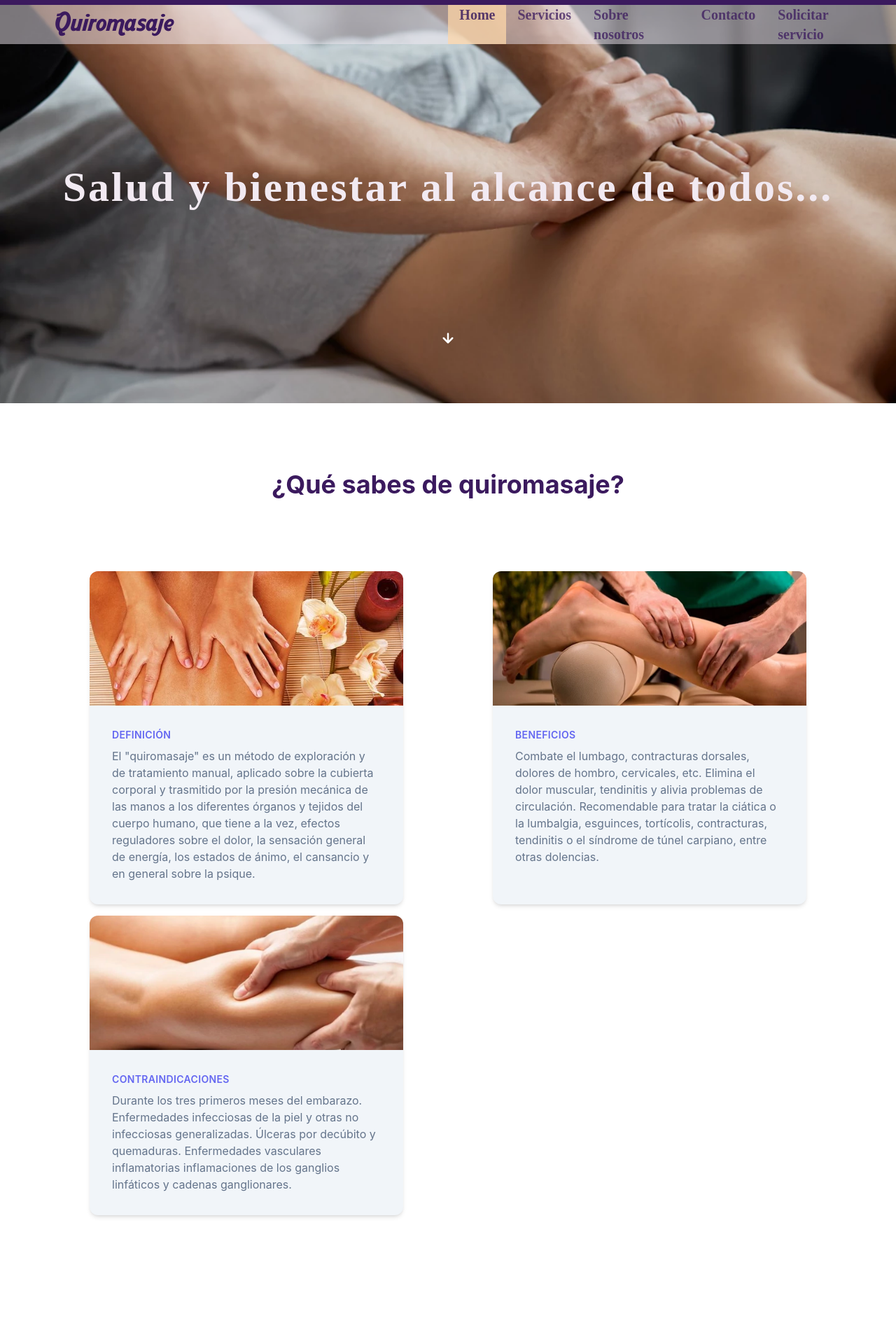
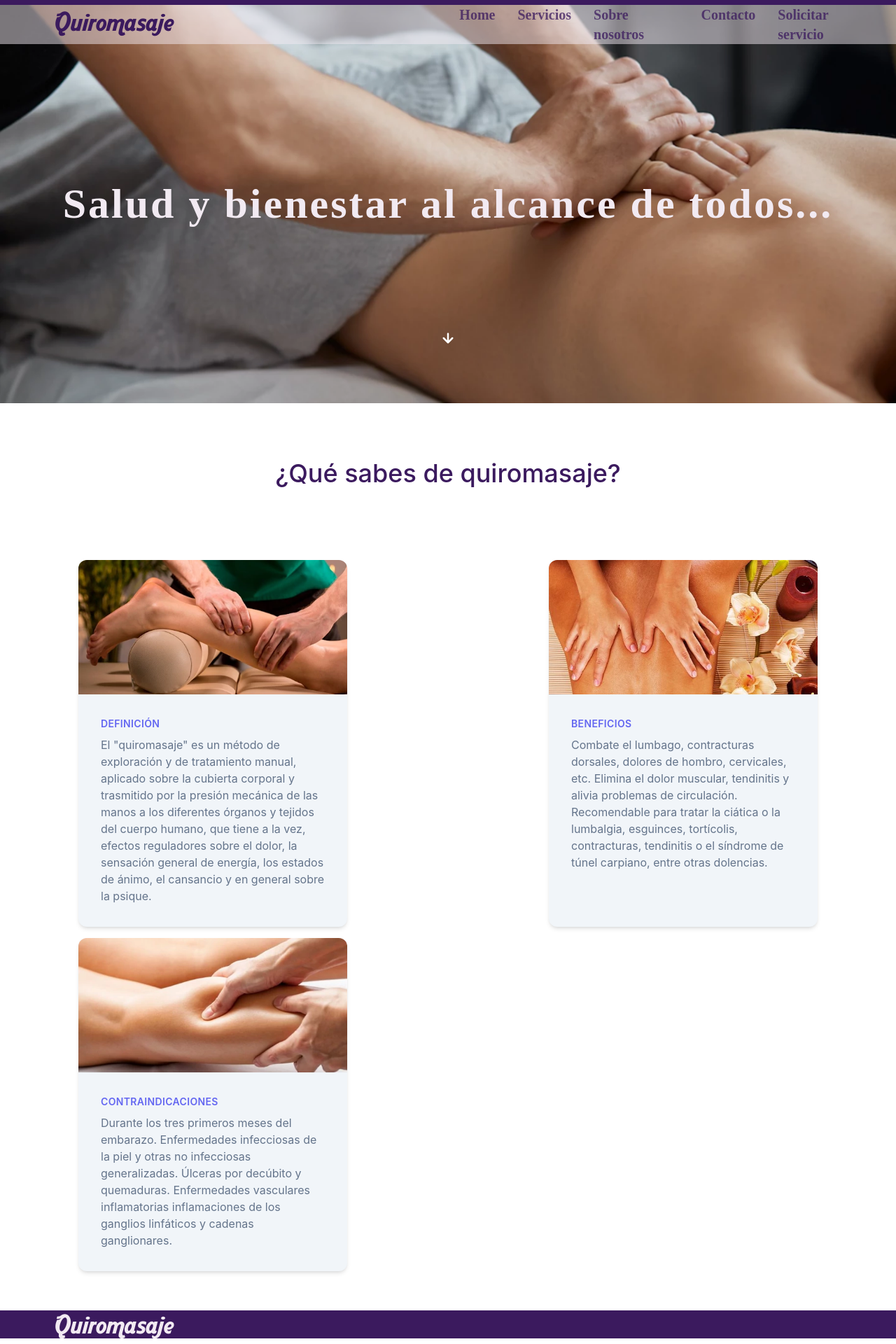
Before and after one commit to Dolo86rv/webclinic, a React (Create React App) app: page / in a window 1280 px wide. Shown: the part 49-1969 px from the top of the page at 70% size. Before the commit the page ends 1873 px from the top, so only its background shows below. Built offline with nearby package versions, Linux system fonts and the light colour scheme; a web font is replaced by a local one.

Commit message:
se agrega el Footer

```diff
--- a/src/Component/Footer/index.js
+++ b/src/Component/Footer/index.js
@@ -1,7 +1,12 @@
 import React from 'react'
+import { HashLink as Link } from 'react-router-hash-link'
 
 export const Footer = () => {
   return (
-    <div>Footer</div>
+    <footer className="bg-c-malva mt-12 sticky top-full">
+      <div className="max-w-7xl">
+        <Link className="logo text-3xl text-c-fondo ml-2 pb-2 sm:text-4xl sm:ml-20 sm:mr-2" to='/'>Quiromasaje</Link>
+      </div>
+    </footer>
   )
 }
--- a/src/Component/Header/index.js
+++ b/src/Component/Header/index.js
@@ -5,45 +5,14 @@ import instagram from '../../img/instagram-28x.webp'
 import whatsapp from '../../img/whatsapp-28x28.webp'
 import twitter from '../../img/twitt-28x28.webp'
 import facebook from '../../img/facebok-28x28.webp'
-import Menu from '../../img/menu-ham.png'
 import { Fecha } from '../Fecha'
+import { Navbar } from './navbar'
 //import cuerpo from '../../img/cuerpo160x79.png'
-const menu=[{
-  id:'home',
-  description:'Home',
-  href:'/',
-  subMenu:[]
-},
-{
-  id:'servicio',
-  description:'Servicios',
-  href:'/servicio',
-  subMenu:[]
-},
-{
-  id:'nosotros',
-  description:'Sobre nosotros',
-  href:'/nosotros',
-  subMenu:[]
-},
-{
-  id:'contacto',
-  description:'Contacto',
-  href:'/contacto',
-  subMenu:[]
-},
-{
-  id:'solicitarServicio',
-  description:'Solicitar servicio',
-  href:'/solicitarservicio',
-  subMenu:[]
-},
-]
 
 export const Header = () => {
 
   return (
-    <header className="header fixed top-0 h-36 s:h-28 w-full">
+    <header className="header fixed top-0 h-36 s:h-28 w-full z-50 overflow-hidden">
       <div className="flex justify-between flex-wrap h-20 s:h-14 items-center bg-c-malva ">
         <div className="flex justify-between items-center ml-1 sm:ml-4">
           <Link className="flex-none" to='/'>
@@ -69,18 +38,7 @@ export const Header = () => {
           </button>
         </form>
       </div>
-      <nav className="flex justify-between items-center h-14 bg-c-fondo bg-opacity-50">
-        <a className="logo text-3xl text-c-malva ml-2 pb-2 sm:text-4xl sm:ml-20 sm:mr-2" href='/'>Quiromasaje</a>
-        <ul className="hidden ml-96 sm:flex">
-          {menu.map((item)=>(
-            <Link key={item.id} to={item.href} className={`${ item.description ==='Home' ? "bg-orange-200"
-            : ""} texto2 text-xl font-bold px-4 opacity-75 hover:bg-orange-200 text-c-malva`}><strong className="">{item.description}</strong></Link>
-          ))}
-        </ul>
-        <div className="mx-2 flex-none">
-          <img src={Menu} alt="" className="sm:hidden px-2"/>
-        </div>
-      </nav>
+      <Navbar />
     </header>
   )
 }
--- /dev/null
+++ b/src/Component/Header/navbar.js
@@ -0,0 +1,58 @@
+import React, { useState } from 'react'
+import { HashLink as Link } from 'react-router-hash-link'
+import Menu from '../../img/menu-ham.png'
+
+const menu=[{
+        id:'home',
+        description:'Home',
+        href:'/',
+        subMenu:[]
+    },
+    {
+        id:'servicio',
+        description:'Servicios',
+        href:'/servicio',
+        subMenu:[]
+    },
+    {
+        id:'nosotros',
+        description:'Sobre nosotros',
+        href:'/nosotros',
+        subMenu:[]
+    },
+    {
+        id:'contacto',
+        description:'Contacto',
+        href:'/contacto',
+        subMenu:[]
+    },
+    {
+        id:'solicitarServicio',
+        description:'Solicitar servicio',
+        href:'/solicitarservicio',
+        subMenu:[]
+}]
+
+export const Navbar = () => {
+    const [isActive, setActive]=useState(false)
+
+    const handleClick=()=>{
+       setActive(!isActive)
+    }
+
+
+    return (
+    <nav className="flex justify-between items-center h-14 bg-c-fondo bg-opacity-50">
+        <Link className="logo text-3xl text-c-malva ml-2 pb-2 sm:text-4xl sm:ml-20 sm:mr-2" to='/'>Quiromasaje</Link>
+
+        <ul className="hidden ml-96 sm:flex">
+        {menu.map((item)=>(
+            <Link key={item.id} to={item.href} onClick={handleClick}  className={`${ isActive ? "active:bg-orange-200"
+            : ""} texto2 text-xl font-bold px-4 opacity-75 hover:bg-orange-200 text-c-malva`}><strong className="">{item.description}</strong></Link>
+        ))}
+        </ul>
+        <div className="mx-2 flex-none">
+            <img src={Menu} alt="" className="sm:hidden px-2"/>
+        </div>
+    </nav>
+)}
--- a/src/Component/Home/index.js
+++ b/src/Component/Home/index.js
@@ -14,15 +14,15 @@ export const Home = () => {
 
 
   return (
-    <div className="flex flex-col flex-grow ">
-      <div className="flex flex-col justify-end items-end mt-14 h-full s:justify-center s:items-center ">
-          <div className="shrink-0">
+    <div className="flex-grow mt-14">
+      <div className="flex flex-col justify-end items-end max-w-xs overflow-hidden s:max-w-full s:justify-center s:items-center ">
+          <div className="w-full">
             <img className="object-cover" src={chiromassage} alt='' width='100%' />
           </div>
-          <div className="absolute mt-8 mb-20">
-            <p className="texto2 text-xl font-bold text-c-fondo tracking-wider flex-none sm:text-6xl">Salud y bienestar al alcance de todos...</p>
+          <div className="absolute p-8 z-0">
+            <p className="texto2 text-xl font-bold text-c-fondo tracking-wider flex-none sm:text-4xl md:text-6xl">Salud y bienestar al alcance de todos...</p>
           </div>
-          <div className='absolute mt-96'>
+          <div className='absolute mt-96 hidden sm:block'>
             <Link to='/'>
               <img className="" src={arrow} alt="" width={30} height={30} />
             </Link>
--- a/src/Component/Home/section1.js
+++ b/src/Component/Home/section1.js
@@ -26,19 +26,19 @@ const listData=[
 
 export const Section1 = () => {
   return (
-    <div className="mt-24 mb-20">
-      <h1 className="text-center text-c-malva text-xl pb-24 sm:text-4xl font-bold">¿Qué sabes de quiromasaje?</h1>
-      <div className="flex flex-wrap justify-between mx-0 sm:mx-32">
+    <div className="pt-20">
+      <h1 className="text-center text-c-malva text-xl pb-24 font-medium sm:text-4xl">¿Qué sabes de quiromasaje?</h1>
+      <div className="flex flex-wrap justify-between px-8 mx-0 sm:mx-20">
       {listData.map((item)=>(
-      <div key={item.id} className="max-w-md my-2 bg-slate-100 rounded-xl shadow-md overflow-hidden">
-        <div className="">
+      <div key={item.id} className="max-w-sm my-2 bg-slate-100 rounded-xl shadow-md overflow-hidden">
+        <div>
           { item.id === 'definicion' ?
             <div className="md:shrink-0">
-              <img className="h-48 w-full object-cover" src={Quiro1} alt="data" />
+              <img className="h-48 w-full object-cover" src={Quiro2} alt="data" />
             </div>
           : item.id === 'beneficios' ?
             <div className="md:shrink-0">
-              <img className="h-48 w-full object-cover" src={Quiro2} alt="data" />
+              <img className="h-48 w-full object-cover" src={Quiro1} alt="data" />
             </div>
           : <div className="md:shrink-0">
               <img className="h-48 w-full object-cover" src={Quiro3} alt="data" />
--- a/src/Component/Layout/index.js
+++ b/src/Component/Layout/index.js
@@ -3,16 +3,20 @@ import { Header } from '../Header'
 import { Home } from '../Home'
 import { BrowserRouter, Routes, Route } from 'react-router-dom'
 import { Servicio } from '../Servicios'
+import { Footer } from '../Footer'
 
 export const Layout = () => {
   return (
     <>
     <BrowserRouter>
       <Header />
-        <Routes>
+      <main className="flex-1 flex-grow">
+      <Routes>
           <Route exact path='/' element={<Home />}/>
           <Route exact path='/servicio' element={<Servicio />}/>
         </Routes>
+      </main>
+      <Footer />
     </BrowserRouter>
     </>
   )
--- a/src/Component/Servicios/index.js
+++ b/src/Component/Servicios/index.js
@@ -2,6 +2,14 @@ import React from 'react'
 
 export const Servicio = () => {
   return (
-    <div>Servicio</div>
+    <div className="flex-grow w-full mt-28">
+      <p>Servicio</p>
+      <p>Servicio</p>
+      <p>Servicio</p>
+      <p>Servicio</p>
+      <p>Servicio</p>
+      <p>Servicio</p>
+      <p>Servicio</p>
+    </div>
   )
 }
--- a/src/assets/main.css
+++ b/src/assets/main.css
@@ -615,8 +615,20 @@ select {
 .absolute {
   position: absolute;
 }
+.sticky {
+  position: sticky;
+}
+.top-full {
+  top: 100%;
+}
 .top-0 {
   top: 0px;
+}
+.z-50 {
+  z-index: 50;
+}
+.z-0 {
+  z-index: 0;
 }
 .mx-3 {
   margin-left: 0.75rem;
@@ -645,14 +657,17 @@ select {
 .ml-8 {
   margin-left: 2rem;
 }
+.mt-12 {
+  margin-top: 3rem;
+}
+.ml-2 {
+  margin-left: 0.5rem;
+}
 .ml-1 {
   margin-left: 0.25rem;
 }
 .mr-4 {
   margin-right: 1rem;
-}
-.ml-2 {
-  margin-left: 0.5rem;
 }
 .ml-96 {
   margin-left: 24rem;
@@ -660,20 +675,14 @@ select {
 .mt-14 {
   margin-top: 3.5rem;
 }
-.mt-8 {
-  margin-top: 2rem;
-}
-.mb-20 {
-  margin-bottom: 5rem;
-}
 .mt-96 {
   margin-top: 24rem;
 }
-.mt-24 {
-  margin-top: 6rem;
-}
 .mt-2 {
   margin-top: 0.5rem;
+}
+.mt-28 {
+  margin-top: 7rem;
 }
 .flex {
   display: flex;
@@ -690,14 +699,20 @@ select {
 .h-14 {
   height: 3.5rem;
 }
-.h-full {
-  height: 100%;
-}
 .h-48 {
   height: 12rem;
 }
 .w-full {
   width: 100%;
+}
+.max-w-7xl {
+  max-width: 80rem;
+}
+.max-w-xs {
+  max-width: 20rem;
+}
+.max-w-sm {
+  max-width: 24rem;
 }
 .max-w-md {
   max-width: 28rem;
@@ -705,10 +720,10 @@ select {
 .flex-none {
   flex: none;
 }
-.shrink-0 {
-  flex-shrink: 0;
+.flex-1 {
+  flex: 1 1 0%;
 }
-.flex-grow {
+.grow {
   flex-grow: 1;
 }
 .flex-col {
@@ -757,10 +772,6 @@ select {
   --tw-bg-opacity: 1;
   background-color: rgb(242 234 242 / var(--tw-bg-opacity));
 }
-.bg-orange-200 {
-  --tw-bg-opacity: 1;
-  background-color: rgb(254 215 170 / var(--tw-bg-opacity));
-}
 .bg-slate-100 {
   --tw-bg-opacity: 1;
   background-color: rgb(241 245 249 / var(--tw-bg-opacity));
@@ -782,11 +793,18 @@ select {
   padding-left: 1rem;
   padding-right: 1rem;
 }
+.px-8 {
+  padding-left: 2rem;
+  padding-right: 2rem;
+}
+.pb-2 {
+  padding-bottom: 0.5rem;
+}
 .pr-4 {
   padding-right: 1rem;
 }
-.pb-2 {
-  padding-bottom: 0.5rem;
+.pt-20 {
+  padding-top: 5rem;
 }
 .pb-24 {
   padding-bottom: 6rem;
@@ -808,6 +826,9 @@ select {
 }
 .font-bold {
   font-weight: 700;
+}
+.font-medium {
+  font-weight: 500;
 }
 .font-semibold {
   font-weight: 600;
@@ -867,15 +888,15 @@ select {
   --tw-text-opacity: 1;
   color: rgb(59 26 94 / var(--tw-text-opacity));
 }
+.active\:bg-orange-200:active {
+  --tw-bg-opacity: 1;
+  background-color: rgb(254 215 170 / var(--tw-bg-opacity));
+}
 @media (min-width: 640px) {
 
-  .sm\:mx-32 {
-    margin-left: 8rem;
-    margin-right: 8rem;
-  }
-
-  .sm\:ml-4 {
-    margin-left: 1rem;
+  .sm\:mx-20 {
+    margin-left: 5rem;
+    margin-right: 5rem;
   }
 
   .sm\:ml-20 {
@@ -884,6 +905,14 @@ select {
 
   .sm\:mr-2 {
     margin-right: 0.5rem;
+  }
+
+  .sm\:ml-4 {
+    margin-left: 1rem;
+  }
+
+  .sm\:block {
+    display: block;
   }
 
   .sm\:flex {
@@ -897,11 +926,6 @@ select {
   .sm\:text-4xl {
     font-size: 2.25rem;
     line-height: 2.5rem;
-  }
-
-  .sm\:text-6xl {
-    font-size: 3.75rem;
-    line-height: 1;
   }
 }
 @media (min-width: 768px) {
@@ -924,6 +948,11 @@ select {
 
   .md\:shrink-0 {
     flex-shrink: 0;
+  }
+
+  .md\:text-6xl {
+    font-size: 3.75rem;
+    line-height: 1;
   }
 }
 @media (min-width: 330px) {
@@ -949,6 +978,10 @@ select {
     height: 3.5rem;
   }
 
+  .s\:max-w-full {
+    max-width: 100%;
+  }
+
   .s\:items-center {
     align-items: center;
   }
--- a/src/index.css
+++ b/src/index.css
@@ -31,6 +31,8 @@
 }
 body {
   margin: 0;
+  display: flex;
+  flex-direction: column;
   font-family: -apple-system, BlinkMacSystemFont,'Untitled Sans Regular', 'Aarvark-Cafe', 'Prestige Elite Std Bold', 'Futura Std Bold', 'Romela', 'Segoe UI', 'Roboto', 'Oxygen',
     'Ubuntu', 'Cantarell', 'Fira Sans', 'Droid Sans', 'Helvetica Neue',
     sans-serif;
```
